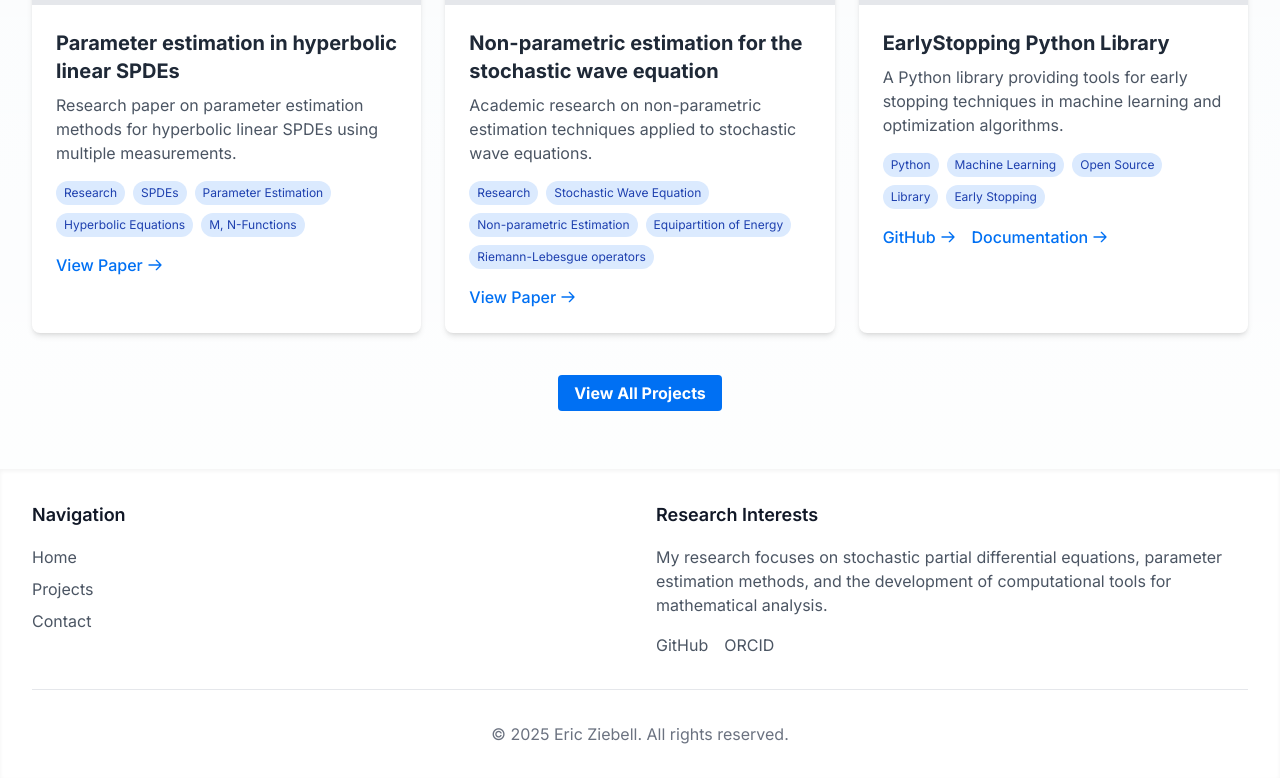
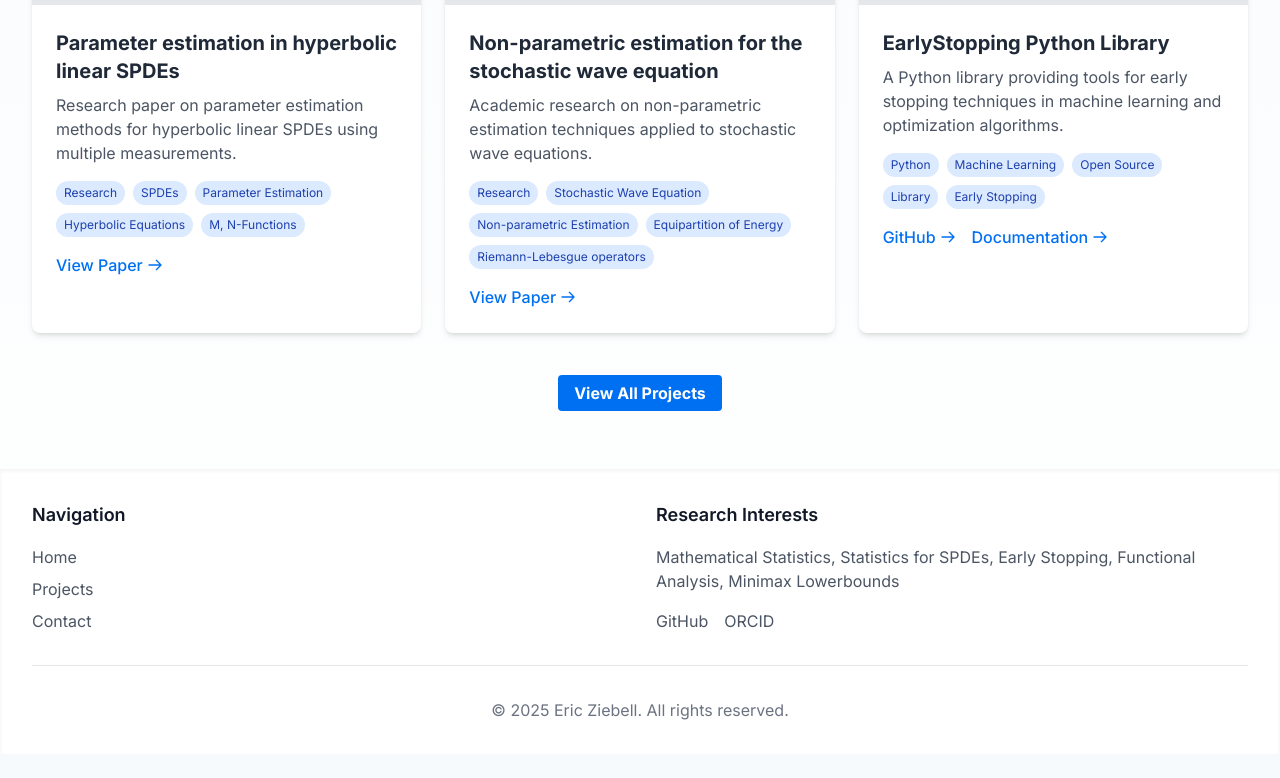
Before and after one commit to ziebelle/ziebelle.github.io, a Next.js app: page / in a window 1280 px wide. Shown: the part 743-1521 px from the top of the page. After the commit the page ends 1497 px from the top, so only its background shows below. Built offline with nearby package versions, Linux system fonts and the light colour scheme.

Commit message:
Make the research interests more clear

```diff
--- a/app/components/Footer.tsx
+++ b/app/components/Footer.tsx
@@ -35,8 +35,7 @@ const Footer = () => {
                     <div>
                         <h2 className="text-lg font-semibold text-gray-900 dark:text-white mb-4">Research Interests</h2>
                         <p className="text-gray-600 dark:text-gray-400">
-                            My research focuses on stochastic partial differential equations, parameter estimation methods,
-                            and the development of computational tools for mathematical analysis.
+                            Mathematical Statistics, Statistics for SPDEs, Early Stopping, Functional Analysis, Minimax Lowerbounds
                         </p>
                         <div className="mt-4 space-x-4">
                             <a href="https://github.com/ziebelle" target="_blank" rel="noopener noreferrer" className="text-gray-600 hover:text-primary dark:text-gray-400 dark:hover:text-primary">
```
